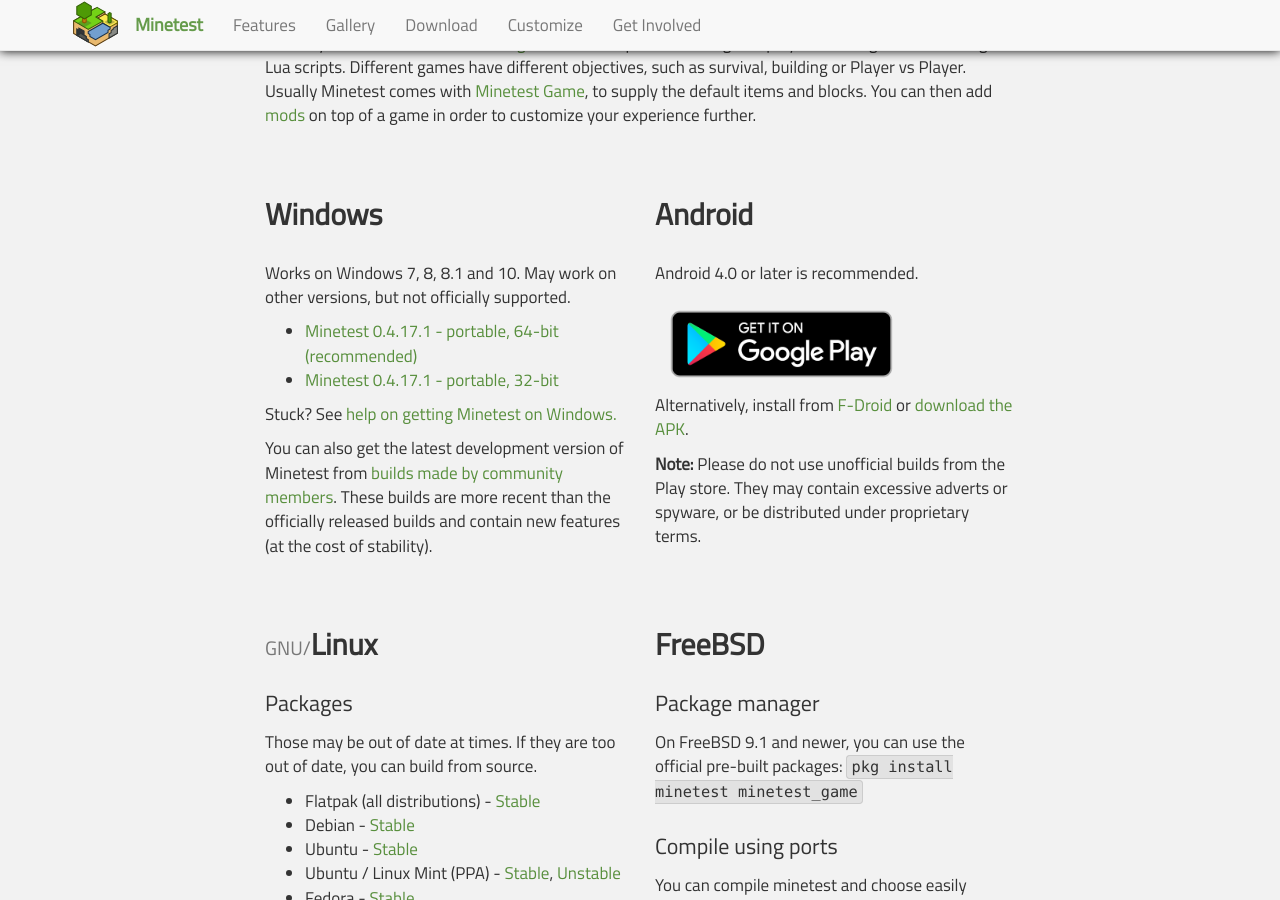
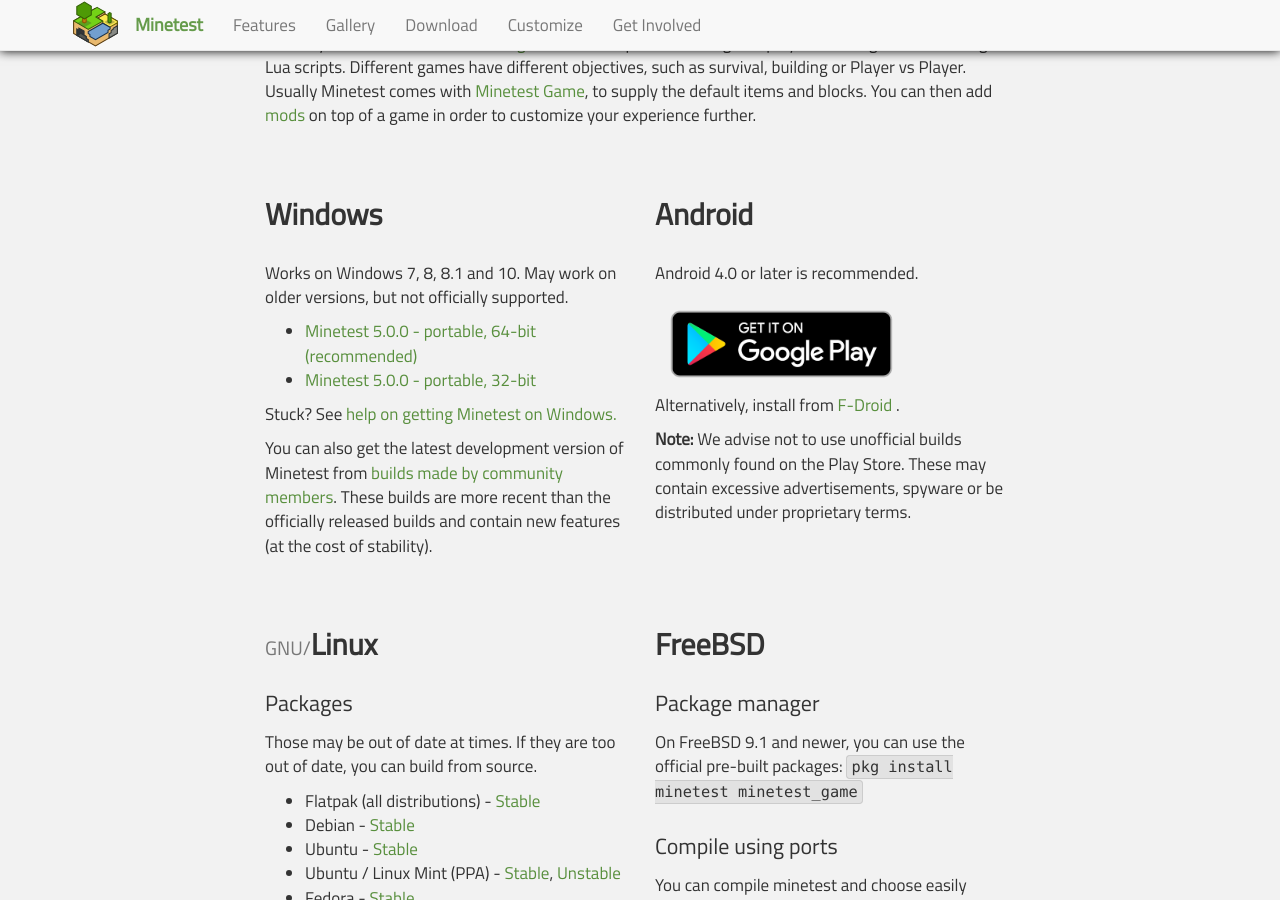
Before and after one commit to minetest/minetest.github.io, a Jekyll site: the page built from downloads.html, in a window 1280 px wide and 900 px high, scrolled down 451 px. Built offline with Jekyll 4.4.1, drawn with Linux system fonts in a browser that asks for light colours; comment, search, counter and statistics services are not loaded.

Commit message:
Update for 5.0.0

```diff
--- a/_layouts/homepage.html
+++ b/_layouts/homepage.html
@@ -12,7 +12,7 @@
       Available for Windows, macOS, GNU/Linux, FreeBSD, OpenBSD, and Android.
     </p>
     <p><a class="btn btn-primary btn-lg" href="#features">Tell me more</a> <a class="btn btn-success btn-lg" href="/downloads/">Download</a></p>
-    <p><small><strong>News:</strong> 0.4.17.1 released. (June 10<sup>th</sup> 2018)</small></p>
+    <p><small><strong>News:</strong> Major release 5.0.0 out. (March 5<sup>th</sup> 2019)</small></p>
   </div>
 </div>
 
--- a/downloads.html
+++ b/downloads.html
@@ -37,13 +37,13 @@ redirect_from:
 
     <h2>Windows</h2>
 
-    <p>Works on Windows 7, 8, 8.1 and 10. May work on other versions, but not officially supported.</p>
+    <p>Works on Windows 7, 8, 8.1 and 10. May work on older versions, but not officially supported.</p>
 
     <ul>
-      <li><a href="https://github.com/minetest/minetest/releases/download/0.4.17.1/minetest-0.4.17.1-win64.zip">
-            Minetest 0.4.17.1 - portable, 64-bit (recommended)</a></li>
-      <li><a href="https://github.com/minetest/minetest/releases/download/0.4.17.1/minetest-0.4.17.1-win32.zip">
-            Minetest 0.4.17.1 - portable, 32-bit</a></li>
+      <li><a href="https://github.com/minetest/minetest/releases/download/5.0.0/minetest-5.0.0-win64.zip">
+            Minetest 5.0.0 - portable, 64-bit (recommended)</a></li>
+      <li><a href="https://github.com/minetest/minetest/releases/download/5.0.0/minetest-5.0.0-win32.zip">
+            Minetest 5.0.0 - portable, 32-bit</a></li>
     </ul>
 
     <p>Stuck? See <a href="//wiki.minetest.net/Getting_Started#Windows">
@@ -68,12 +68,12 @@ redirect_from:
     <p>
       Alternatively, install from
       <a href="https://f-droid.org/en/packages/net.minetest.minetest/">F-Droid</a>
-      or
-      <a href="https://github.com/minetest/minetest/releases/download/0.4.17.1/Minetest-0.4.17.1-2.apk">download the APK</a>.
+      <!-- or
+      <a href="https://github.com/minetest/minetest/releases/download/5.0.0/Minetest-5.0.0.23.apk">download the APK</a> -->.
     </p>
 
-    <p><strong>Note:</strong> Please do not use unofficial builds from the Play store.
-        They may contain excessive adverts or spyware, or be distributed under proprietary terms.</p>
+    <p><strong>Note:</strong> We advise not to use unofficial builds commonly found on the Play Store.
+        These may contain excessive advertisements, spyware or be distributed under proprietary terms.</p>
   </div>
 </div>
 
@@ -91,7 +91,7 @@ redirect_from:
       <li>Debian -
           <a href="https://packages.debian.org/search?keywords=minetest">Stable</a></li>
       <li>Ubuntu -
-          <a href="http://packages.ubuntu.com/search?keywords=minetest">Stable</a></li>
+          <a href="https://packages.ubuntu.com/search?keywords=minetest">Stable</a></li>
       <li>Ubuntu / Linux Mint (PPA) -
           <a href="https://launchpad.net/~minetestdevs/+archive/ubuntu/stable">Stable</a>,
           <a href="https://code.launchpad.net/~minetestdevs/+archive/daily-builds/+packages">Unstable</a></li>
```
